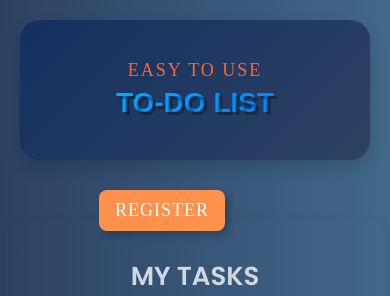
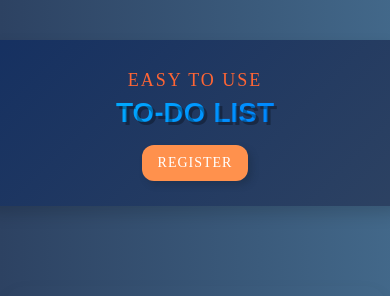
Before and after one commit to sashashreyder/todolist, a React (Vite) app in the folder todolist/: page / in a window 390 px wide. Shown: the top 296 px of the page. Built offline with nearby package versions, Linux system fonts and the light colour scheme; no server answers; the database is empty.

Commit message:
Register btn centered on all screens

```diff
--- a/todolist/src/components/Header.jsx
+++ b/todolist/src/components/Header.jsx
@@ -12,12 +12,12 @@ const Header = ({ onRegister, isRegistered }) => {
           <span className="top-text">easy to use</span>
           <span className="main-text">TO-DO LIST</span>
         </h1>
-      </div>
-      <div className="register-container">
         {!isRegistered && (
-          <button className="register-btn" onClick={() => setShowRegister(true)}>
-            Register
-          </button>
+          <div className="register-container">
+            <button className="register-btn" onClick={() => setShowRegister(true)}>
+              Register
+            </button>
+          </div>
         )}
       </div>
       {showRegister && (
--- a/todolist/src/components/RegisterModal.jsx
+++ b/todolist/src/components/RegisterModal.jsx
@@ -23,7 +23,9 @@ const RegisterModal = ({ onClose, onRegister }) => {
           <div className="form-group">
             <input type="password" name="password" placeholder="Create a password" required />
           </div>
+          <div className="register-btn-container">
           <button type="submit" className="submit-btn">Register</button>
+          </div>
         </form>
       </div>
     </div>
--- a/todolist/src/design/Header.css
+++ b/todolist/src/design/Header.css
@@ -1,10 +1,9 @@
 .header {
   display: flex;
-  justify-content: space-between;
+  justify-content: center;
   align-items: center;
-  flex-direction: row;
-  flex-wrap: wrap;
-  padding: 20px;
+  flex-direction: column;
+  padding: 40px 20px;
   max-width: 1200px;
   margin: 0 auto;
   position: relative;
@@ -12,13 +11,16 @@
 
 .header-bg {
   width: 100%;
-  height: auto;
   text-align: center;
   padding: 40px 0;
   background: linear-gradient(135deg, #153061, #2d4262);
   border-radius: 20px;
   box-shadow: 0px 8px 16px rgba(0, 0, 0, 0.15);
   position: relative;
+  display: flex;
+  align-items: center;
+  justify-content: space-between;
+  padding: 40px 60px;
 }
 
 .logo {
@@ -53,10 +55,17 @@
   display: inline-block;
 }
 
+.register-container {
+  display: flex;
+  align-items: center;
+  justify-content: flex-end;
+  position: absolute;
+  right: 60px;
+  top: 50%;
+  transform: translateY(-50%);
+}
+
 .register-btn {
-  position: absolute;
-  top: 75px;
-  right: 60px;
   background: #ff914d;
   color: #ffffff;
   font-family: 'Playfair Display', serif;
@@ -89,24 +98,34 @@
     font-size: 40px;
   }
   .register-btn {
-    position: absolute;
-    top: 80px;
-    right: 90px;
+    font-size: 18px;
+    padding: 10px 18px;
   }
 }
 
 @media (max-width: 768px) {
+  .header-bg {
+    flex-direction: column;
+    padding: 30px 40px;
+  }
+
   .logo .main-text {
     font-size: 32px;
   }
 
+  .register-container {
+    position: relative;
+    top: 10px;
+    right: 0;
+    transform: none;
+    justify-content: center;
+  }
+
   .register-btn {
-    font-size: 20px;
+    font-size: 16px;
     padding: 10px 16px;
-    position: absolute;
-    top: 190px;
-    right: 265px;
-}
+    margin-top: 10px;
+  }
 }
 
 @media (max-width: 480px) {
@@ -114,32 +133,32 @@
     font-size: 28px;
   }
 
+  .register-container {
+    position: relative;
+    top: 5px;
+    right: 0;
+    transform: none;
+    justify-content: center;
+  }
+
   .register-btn {
-    position: absolute;
-    top: 190px;
-    right: 165px;
-    font-size: 18px;
+    font-size: 14px;
     padding: 8px 14px;
-    border-radius: 8px;
-
   }
 }
 
 @media (min-width: 1400px) {
+  .register-container {
+    right: 40px;
+    top: 50%;
+  }
+
   .register-btn {
     font-size: 20px;
     padding: 14px 24px;
-    top: 30px;
-    right: 40px;
   }
 
   .logo .main-text {
     font-size: 54px;
   }
-  .register-btn {
-    font-size: 1.2rem;
-    padding: 14px 28px;
-    top: 30px;
-    right: 40px;
-  }
 }
--- a/todolist/src/design/RegisterModal.css
+++ b/todolist/src/design/RegisterModal.css
@@ -10,6 +10,11 @@
   align-items: center;
   z-index: 1000;
   backdrop-filter: blur(5px);
+}
+
+.register-btn-container {
+  display: flex;
+  align-items: center;
 }
 
 .modal {
```
